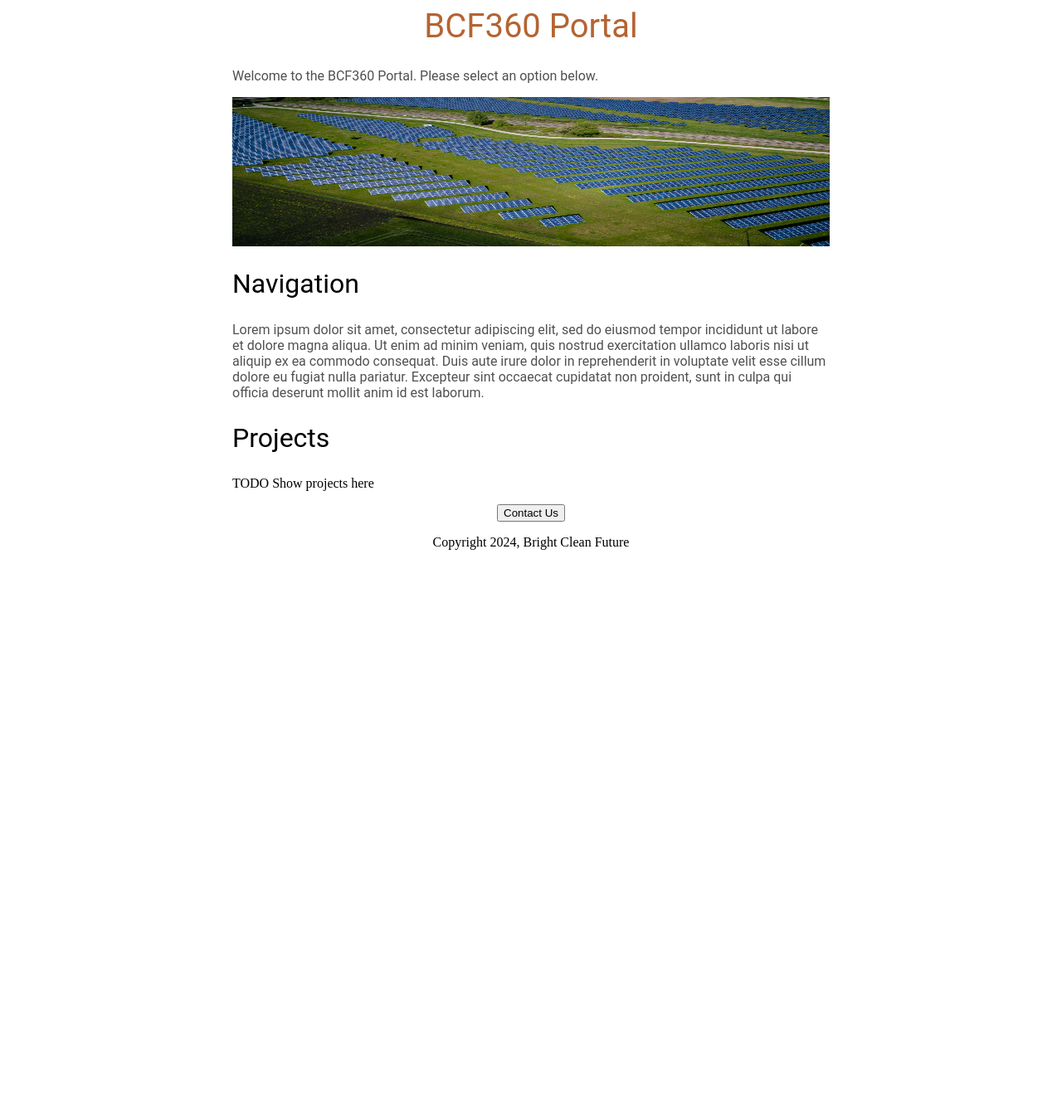
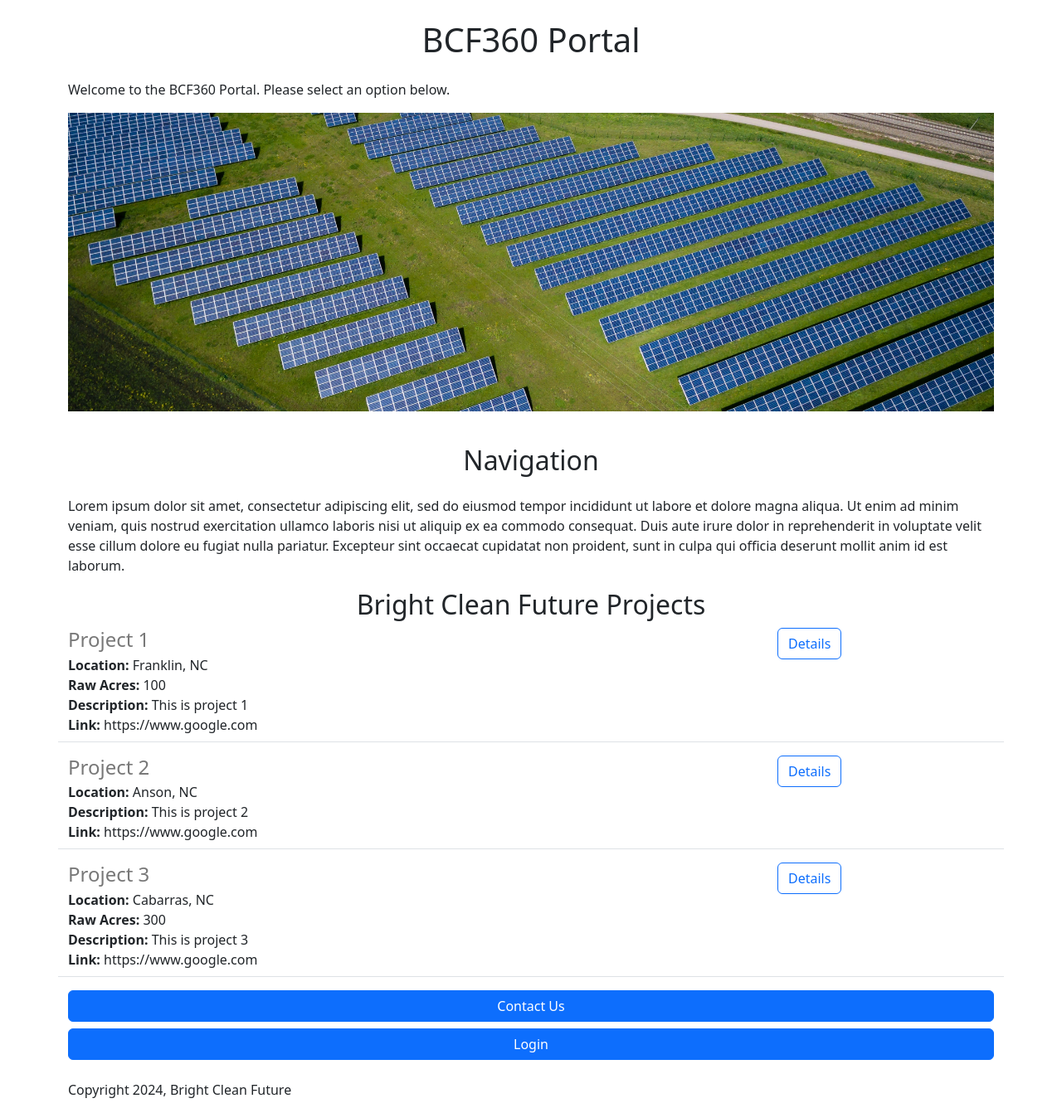
Before and after one commit to egb-george-rice/Portal-BCF360-initial, a Flask app: page / in a window 1280 px wide. Shown: the whole page at 83% size. Before the commit the page ends 663 px from the top, so only its background shows below. Run offline with Flask 3, Linux system fonts and the light colour scheme.

Commit message:
added dynamic data and API route

```diff
--- a/main.py
+++ b/main.py
@@ -1,10 +1,36 @@
-from flask import Flask, render_template
+from flask import Flask, render_template, jsonify
 
 app = Flask(__name__)
 
+PROJECTS = [
+  {
+    'project_id': 1,
+    'project_name': 'Project 1', 'project_county': 'Franklin', 'project_state': 'NC',
+    'project_description': 'This is project 1', 'project_acres': '100',    'project_image': 'https://picsum.photos/200/300',
+    'project_link': 'https://www.google.com'
+  },
+  {
+  'project_id': 2,
+  'project_name': 'Project 2',
+  'project_description': 'This is project 2', 'project_county': 'Anson', 'project_state': 'NC', 'project_image': 'https://picsum.photos/200/300',
+  'project_link': 'https://www.google.com'
+  },
+  {
+  'project_id': 3,
+  'project_name': 'Project 3',
+  'project_description': 'This is project 3', 'project_county': 'Cabarras', 'project_state': 'NC', 'project_acres': '300', 'project_image': 'https://picsum.photos/200/300',
+  'project_link': 'https://www.google.com'
+  }
+]
+
 @app.route("/")
+
 def hello_bcf():
-  return render_template("home.html")
+  return render_template("home.html", projects=PROJECTS, company='Bright Clean Future')
+
+@app.route("/api/projects")
+def list_projects():
+  return jsonify(PROJECTS)
 
 if __name__ == '__main__':
   app.run(host='0.0.0.0', debug=True)
--- a/templates/home.html
+++ b/templates/home.html
@@ -1,49 +1,47 @@
 <!DOCTYPE>
 <html>
 <head>
-<title>Bright Clean Future</title>
+  <title>Bright Clean Future</title>
+  <meta charset="utf-8">
+  <meta name="viewport" content="width=device-width, initial-scale=1">
+  <link href="https://cdn.jsdelivr.net/npm/bootstrap@5.3.2/dist/css/bootstrap.min.css" rel="stylesheet" integrity="sha384-T3c6CoIi6uLrA9TneNEoa7RxnatzjcDSCmG1MXxSR1GAsXEV/Dwwykc2MPK8M2HN" crossorigin="anonymous">
   <style>
-    h1 {
-      font-size: 40px;
-      font-family: Roboto;
-      font-weight: normal;
-      color: rgb(180,100,50);
-      text-align: center;
-    }
-    #banner {
+    #banner
+    {
+      height: 360px;
       width: 100%;
-      height: 180px;
-    }
-    h2 {
-      font-family: Roboto;
-      font-size: 32px;
-      color: rgb(100,100,100)
-      text-align: center;
-      font-weight: normal;
-    }
-    .bodytext {
-      font-family: Roboto;
-      color: rgb(80,80,80);
-    }
-    #container {
-      max-width: 720px;
-      margin: 0 auto
+      object-fit: cover;
+      margin-bottom: 16px;
     }
   </style>
 </head>
-  <body>
-    <div id="container">
-    <h1 align=center>BCF360 Portal</h1>
 
-    <p class="bodytext">Welcome to the BCF360 Portal. Please select an option below.</p>
-  <img id="banner" src="https://0ee4edf0-8db2-45ab-8fa6-20c722e89bce-00-2qziej2cnxp3u.picard.replit.dev/static/home%20banner.jpg" height=320>
-    <h2>Navigation</h2>
-    <p class="bodytext">Lorem ipsum dolor sit amet, consectetur adipiscing elit, sed do eiusmod tempor incididunt ut labore et dolore magna aliqua. Ut enim ad minim veniam, quis nostrud exercitation ullamco laboris nisi ut aliquip ex ea commodo consequat. Duis aute irure dolor in reprehenderit in voluptate velit esse cillum dolore eu fugiat nulla pariatur. Excepteur sint occaecat cupidatat non proident, sunt in culpa qui officia deserunt mollit anim id est laborum.</p>
-    <h2>Projects</h2>
-      <p>TODO Show projects here</p>
-      <div style="text-align:center;">
-        <button>Contact Us</button>
-        <p>Copyright 2024, Bright Clean Future</p>
-  </body>
-</div>
+<body>
+  <div class="container">
+    <h1 class="text-center mt-4 mb-4">BCF360 Portal</h1>
+
+    <p>Welcome to the BCF360 Portal. Please select an option below.</p>
+
+    <img class="img-fluid" id="banner" src="https://0ee4edf0-8db2-45ab-8fa6-20c722e89bce-00-2qziej2cnxp3u.picard.replit.dev/static/home%20banner.jpg">
+
+    <h2 class="text-center mt-4 mb-4">Navigation</h2>
+
+    <p>Lorem ipsum dolor sit amet, consectetur adipiscing elit, sed do eiusmod tempor incididunt ut labore et dolore magna aliqua. Ut enim ad minim veniam, quis nostrud exercitation ullamco laboris nisi ut aliquip ex ea commodo consequat. Duis aute irure dolor in reprehenderit in voluptate velit esse cillum dolore eu fugiat nulla pariatur. Excepteur sint occaecat cupidatat non proident, sunt in culpa qui officia deserunt mollit anim id est laborum.</p>
+
+    <h2 class="text-center">{{company}} Projects</h2>
+
+      <div>
+        {% for project in projects %}
+          {% include 'projectitem.html' %}
+        {% endfor %}
+      </div>
+
+      <div class="d-grid gap-2">
+        <button class="btn btn-primary" type="button">Contact Us</button>
+        <button class="btn btn-primary" type="button">Login</button>
+      </div>
+
+      <p class="mt-4">Copyright 2024, Bright Clean Future</p>
+
+</body>
 </html>
--- /dev/null
+++ b/templates/projectitem.html
@@ -0,0 +1,24 @@
+<div class="border-bottom row" style="margin-bottom: 16px; padding-bottom: 8px;">
+  <div class="col-9">
+      <h4 style="color: rgb(120,120,120); margin-bottom: 4px;">
+      {{project['project_name']}}
+    </h4>
+    <div>
+      <b>Location: </b> {{project['project_county']}}, {{project['project_state']}}
+    </div>
+    {% if 'project_acres' in project %}
+      <div>
+        <b>Raw Acres: </b> {{project['project_acres']}}
+      </div>
+    {% endif %}
+    <div>
+      <b>Description: </b> {{project['project_description']}}
+    </div>
+    <div>
+      <b>Link: </b> {{project['project_link']}}
+    </div>
+  </div>
+  <div class="col-3">
+    <button type="button" class="btn btn-outline-primary">Details</button>
+  </div>
+</div>
```
